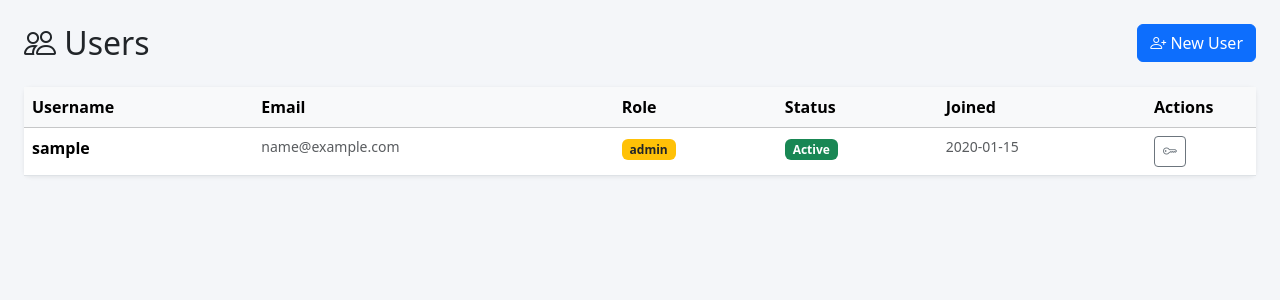
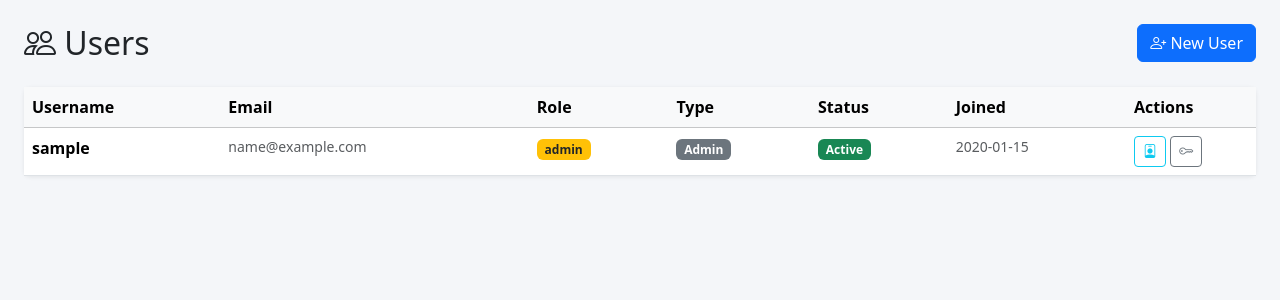
Before and after one commit to shanumuru/TharatechTimesheetApp, a Flask app: page /admin/users in a window 1280 px wide. Shown: the part 56-356 px from the top of the page. Run offline with Flask 3, Linux system fonts and the light colour scheme; a user stored in the database is signed in; tables that the repository leaves empty hold one stand-in row (values such as "Sample post").

Commit message:
Add user_type field (contractor/employee) to users table
- New user_type column on User model (nullable, contractor or employee)
- Auto-migration on startup for existing databases
- Admin can set/edit user type via a modal on the Users page
- Type shown as a badge in the users table (info for contractor, secondary for employee)

Co-Authored-By: Claude Sonnet 4.6 <noreply@anthropic.com>

```diff
--- a/app.py
+++ b/app.py
@@ -84,6 +84,13 @@ def create_app():
                 db.session.commit()
         except Exception:
             pass
+        try:
+            u_cols = [c['name'] for c in sa_inspect(db.engine).get_columns('users')]
+            if 'user_type' not in u_cols:
+                db.session.execute(text('ALTER TABLE users ADD COLUMN user_type VARCHAR(20)'))
+                db.session.commit()
+        except Exception:
+            pass
 
     return app
 
--- a/models.py
+++ b/models.py
@@ -14,6 +14,7 @@ class User(UserMixin, db.Model):
     password_hash = db.Column(db.String(256), nullable=True)
     google_id = db.Column(db.String(256), unique=True, nullable=True)
     role = db.Column(db.String(20), nullable=False, default='user')
+    user_type = db.Column(db.String(20), nullable=True)  # contractor | employee
     active = db.Column(db.Boolean, default=True)
     created_at = db.Column(db.DateTime, default=datetime.utcnow)
 
--- a/routes/admin.py
+++ b/routes/admin.py
@@ -203,6 +203,16 @@ def users():
                 db.session.commit()
                 flash(f'Password reset for "{user.username}".', 'success')
 
+        elif action == 'set_user_type':
+            user = User.query.get_or_404(request.form.get('user_id'))
+            user_type = request.form.get('user_type', '').strip()
+            if user_type in ('contractor', 'employee', ''):
+                user.user_type = user_type or None
+                db.session.commit()
+                flash(f'User type updated for "{user.username}".', 'success')
+            else:
+                flash('Invalid user type.', 'danger')
+
         return redirect(url_for('admin.users'))
 
     users_list = User.query.order_by(User.role, User.username).all()
--- a/templates/admin/users.html
+++ b/templates/admin/users.html
@@ -16,9 +16,10 @@
           <th>Username</th>
           <th>Email</th>
           <th>Role</th>
+          <th>Type</th>
           <th>Status</th>
           <th>Joined</th>
-          <th style="width:110px">Actions</th>
+          <th style="width:130px">Actions</th>
         </tr>
       </thead>
       <tbody>
@@ -32,12 +33,28 @@
             </span>
           </td>
           <td>
+            {% if u.user_type %}
+            <span class="badge bg-{{ 'info text-dark' if u.user_type == 'contractor' else 'secondary' }}">
+              {{ u.user_type|capitalize }}
+            </span>
+            {% else %}
+            <span class="text-muted small">—</span>
+            {% endif %}
+          </td>
+          <td>
             <span class="badge bg-{{ 'success' if u.active else 'secondary' }}">
               {{ 'Active' if u.active else 'Inactive' }}
             </span>
           </td>
           <td class="small text-muted">{{ u.created_at.strftime('%Y-%m-%d') }}</td>
           <td>
+            <button class="btn btn-sm btn-outline-info"
+                    data-bs-toggle="modal" data-bs-target="#userTypeModal"
+                    data-id="{{ u.id }}" data-username="{{ u.username }}"
+                    data-usertype="{{ u.user_type or '' }}"
+                    title="Set user type">
+              <i class="bi bi-person-badge"></i>
+            </button>
             <button class="btn btn-sm btn-outline-secondary"
                     data-bs-toggle="modal" data-bs-target="#resetModal"
                     data-id="{{ u.id }}" data-username="{{ u.username }}"
@@ -59,7 +76,7 @@
           </td>
         </tr>
         {% else %}
-        <tr><td colspan="6" class="text-center text-muted py-4">No users yet.</td></tr>
+        <tr><td colspan="7" class="text-center text-muted py-4">No users yet.</td></tr>
         {% endfor %}
       </tbody>
     </table>
@@ -106,6 +123,36 @@
   </div>
 </div>
 
+<!-- Set User Type Modal -->
+<div class="modal fade" id="userTypeModal" tabindex="-1">
+  <div class="modal-dialog">
+    <div class="modal-content">
+      <form method="post">
+        <input type="hidden" name="action" value="set_user_type">
+        <input type="hidden" name="user_id" id="userTypeId">
+        <div class="modal-header">
+          <h5 class="modal-title"><i class="bi bi-person-badge"></i> Set User Type – <span id="userTypeName"></span></h5>
+          <button type="button" class="btn-close" data-bs-dismiss="modal"></button>
+        </div>
+        <div class="modal-body">
+          <div class="mb-3">
+            <label class="form-label fw-semibold">User Type</label>
+            <select name="user_type" id="userTypeSelect" class="form-select">
+              <option value="">— Not set —</option>
+              <option value="employee">Employee</option>
+              <option value="contractor">Contractor</option>
+            </select>
+          </div>
+        </div>
+        <div class="modal-footer">
+          <button type="button" class="btn btn-secondary" data-bs-dismiss="modal">Cancel</button>
+          <button type="submit" class="btn btn-info text-white">Save</button>
+        </div>
+      </form>
+    </div>
+  </div>
+</div>
+
 <!-- Reset Password Modal -->
 <div class="modal fade" id="resetModal" tabindex="-1">
   <div class="modal-dialog">
@@ -140,5 +187,11 @@ document.getElementById('resetModal').addEventListener('show.bs.modal', e => {
   document.getElementById('resetId').value = b.dataset.id;
   document.getElementById('resetName').textContent = b.dataset.username;
 });
+document.getElementById('userTypeModal').addEventListener('show.bs.modal', e => {
+  const b = e.relatedTarget;
+  document.getElementById('userTypeId').value = b.dataset.id;
+  document.getElementById('userTypeName').textContent = b.dataset.username;
+  document.getElementById('userTypeSelect').value = b.dataset.usertype;
+});
 </script>
 {% endblock %}
```
